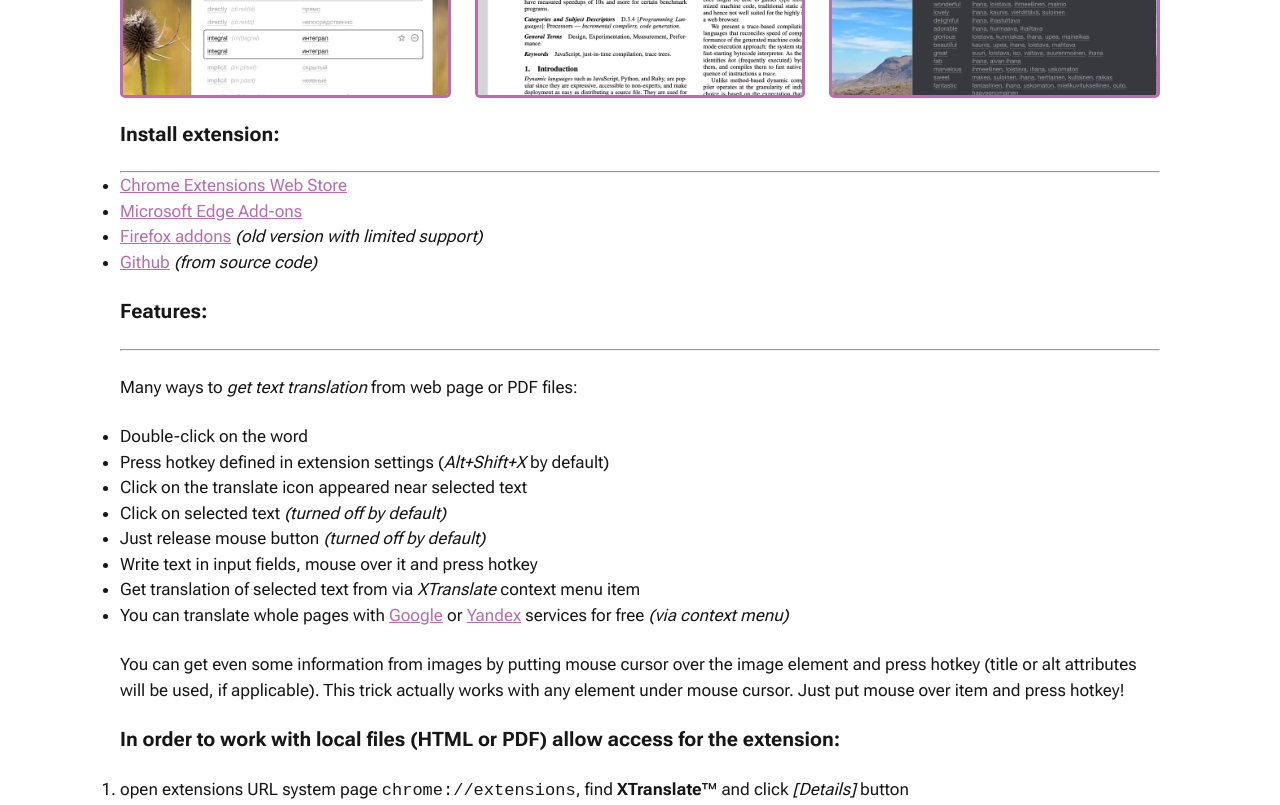
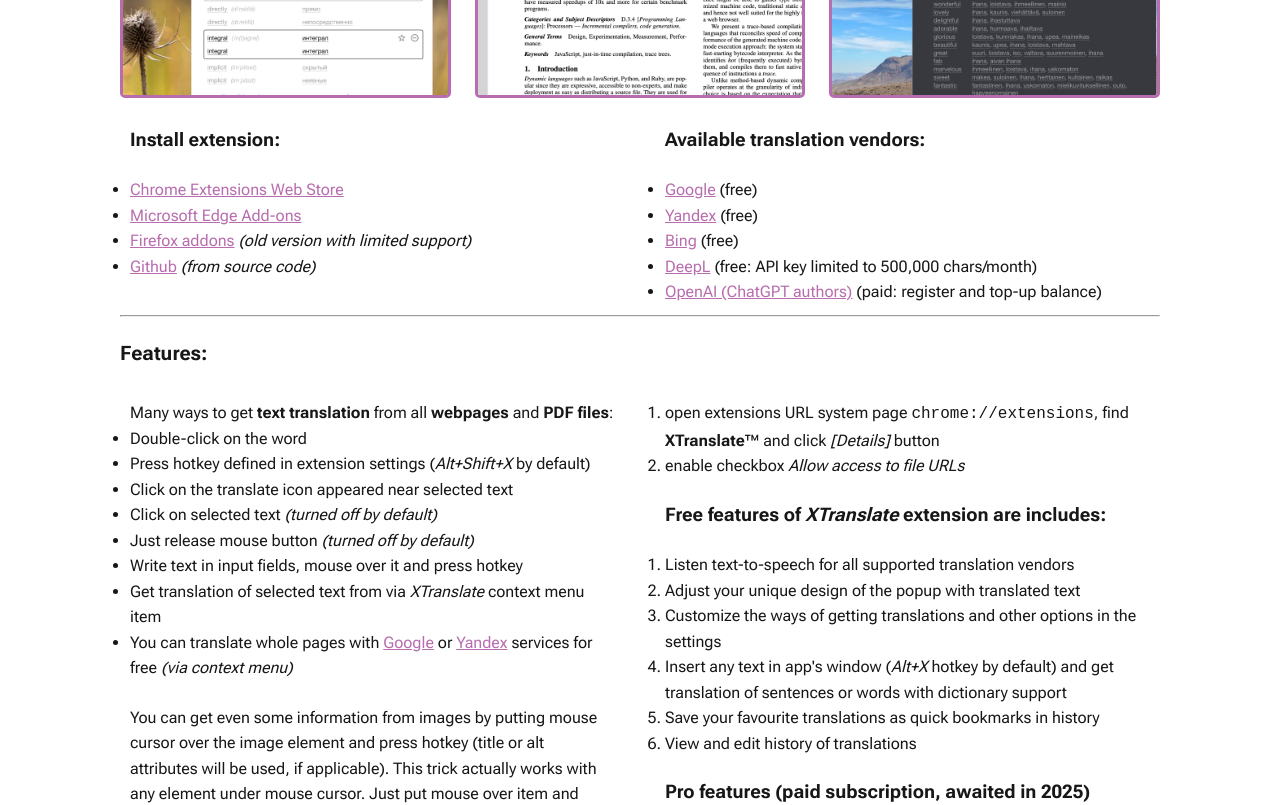
Before and after one commit to ixrock/xtranslate-website, a Next.js app: page / in a window 1280 px wide. Shown: the part 1040-1845 px from the top of the page. Built offline with nearby package versions, Linux system fonts and the light colour scheme.

Commit message:
refactoring: split some contents into 2 columns (like in newspapers, not css-grid)

```diff
--- a/src/app/components/photo-previews.tsx
+++ b/src/app/components/photo-previews.tsx
@@ -8,10 +8,11 @@
 import { LoadingIndicator, Dialog, PhotoPreview, PhotoPreviewProps } from "@/app/components";
 
 export interface PhotoPreviewsProps {
+  className?: string;
   images: PhotoPreviewProps[];
 }
 
-export const PhotoPreviews = observer(({ images }: PhotoPreviewsProps) => {
+export const PhotoPreviews = observer(({ images, className }: PhotoPreviewsProps) => {
   const store = useLocalObservable(() => ({
     imageReady: false,
     photoIndex: -1,
@@ -56,7 +57,7 @@
   const showNextImage = () => nextImage(+1);
 
   return (
-    <div className={styles.PhotoPreviews}>
+    <div className={`${styles.PhotoPreviews} ${className ?? ""}`}>
       {images.map((props, index) => {
         return (
           <PhotoPreview
--- a/src/app/layout.css
+++ b/src/app/layout.css
@@ -32,8 +32,12 @@
   line-height: 100%;
 }
 
-h3, p {
+h3, p:not(:first-child) {
   margin: var(--spacingDouble) 0;
+}
+
+h3:first-child {
+  margin-top: 0;
 }
 
 a[href] {
--- a/src/app/page.module.css
+++ b/src/app/page.module.css
@@ -10,6 +10,21 @@
   gap: 1rem;
   text-align: center;
   margin-bottom: 10px;
+}
+
+.columns {
+  font-size: 16px;
+  padding: 10px;
+  columns: 2;
+  column-gap: 50px;
+}
+
+.columns > * {
+  break-inside: avoid;
+}
+
+.photos {
+  margin: 20px 0;
 }
 
 .logo {
--- a/src/app/page.tsx
+++ b/src/app/page.tsx
@@ -41,7 +41,7 @@
         type some text in the extension's drop-down window.
       </p>
 
-      <PhotoPreviews images={[
+      <PhotoPreviews className={styles.photos} images={[
         { src: "/sshots/website_popup.jpg", alt: "Get translation in web page context, default popup theme" },
         { src: "/sshots/website_select_text.png", alt: "Different ways to get translation from selected page text, e.g. clicking by near-by [X]-icon" },
         { src: "/sshots/website_translation_results.png", alt: "Popup custom theme with action icons (LTR: Text-to-speech, Save to favorites, Copy translation, Next translation)" },
@@ -54,8 +54,8 @@
       ]}
       />
 
+      <div className={styles.columns}>
         <h3>Install extension:</h3>
-      <hr/>
         <ul>
           <li><a href="https://chrome.google.com/webstore/detail/xtranslate/gfgpkepllngchpmcippidfhmbhlljhoo" target="_blank">Chrome Extensions Web Store</a></li>
           <li><a href="https://microsoftedge.microsoft.com/addons/detail/cinfaflgbaachkaamaeglolofeahelkd" target="_blank">Microsoft Edge Add-ons</a></li>
@@ -63,9 +63,21 @@
           <li><a href="https://github.com/ixrock/XTranslate" target="_blank">Github</a> <em>(from source code)</em></li>
         </ul>
 
+        <h3>Available translation vendors:</h3>
+        <ul>
+          <li><a href="https://translate.google.com/" target="_blank">Google</a> (free)</li>
+          <li><a href="https://translate.yandex.com/" target="_blank">Yandex</a> (free)</li>
+          <li><a href="https://www.bing.com/translator" target="_blank">Bing</a> (free)</li>
+          <li><a href="https://www.deepl.com/translator" target="_blank">DeepL</a> (free: API key limited to 500,000 chars/month)</li>
+          <li><a href="https://platform.openai.com" target="_blank">OpenAI (ChatGPT authors)</a> (paid: register and top-up balance)</li>
+        </ul>
+      </div>
+
+      <hr/>
+
       <h3>Features:</h3>
-      <hr/>
-      <p>Many ways to <em>get text translation</em> from web page or PDF files:</p>
+      <div className={styles.columns}>
+        <p>Many ways to get <b>text translation</b> from all <b>webpages</b> and <b>PDF files</b>:</p>
         <ul>
           <li>Double-click on the word</li>
           <li>Press hotkey defined in extension settings (<em>Alt+Shift+X</em> by default)</li>
@@ -93,7 +105,7 @@
           <li>enable checkbox <em>Allow access to file URLs</em></li>
         </ol>
 
-      <h3>Free features of <em>XTranslate</em> extension are includes:</h3>
+        <h3><b>Free features</b> of <em>XTranslate</em> extension are includes:</h3>
 
         <ol>
           <li>Listen text-to-speech for all supported translation vendors</li>
@@ -111,16 +123,7 @@
           <li>Provide multiple translation results from all translation vendors at the same time</li>
           <li>More interactions with translation popup-element at webpages (e.g. drag&drop, pin, resize, etc.)</li>
         </ol>
-
-      <h3>Available translation vendors:</h3>
-      <hr/>
-      <ul>
-        <li><a href="https://translate.google.com/" target="_blank">Google</a> (free)</li>
-        <li><a href="https://translate.yandex.com/" target="_blank">Yandex</a> (free)</li>
-        <li><a href="https://www.bing.com/translator" target="_blank">Bing</a> (free)</li>
-        <li><a href="https://www.deepl.com/translator" target="_blank">DeepL</a> (free: API key limited to 500,000 chars/month)</li>
-        <li><a href="https://platform.openai.com" target="_blank">OpenAI (ChatGPT authors)</a> (paid: register and top-up balance)</li>
-      </ul>
+      </div>
 
       <h3>Steps for access OpenAI translations:</h3>
       <hr/>
@@ -151,6 +154,8 @@
       <p>
         العربية, বাংলা, 简体中文, 繁體中文, English, Français, Deutsch, हिंदी, Italiano, 日本語, 한국어, Português, Русский, Српски, Srpski, Slovenčina, Español, Türkçe, Tiếng Việt
       </p>
+
+      <hr/>
       <footer>
         Made with ♥ and open-source projects. Donate for free app version support via <a href="https://www.paypal.me/romanesca" target="_blank">PayPal</a>
       </footer>
```
Lines whose indentation alone changed are shown as unchanged.
